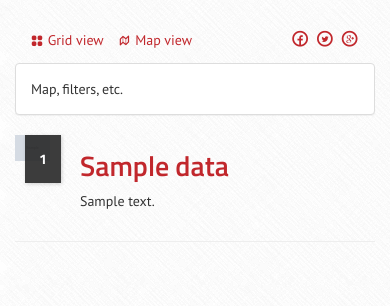
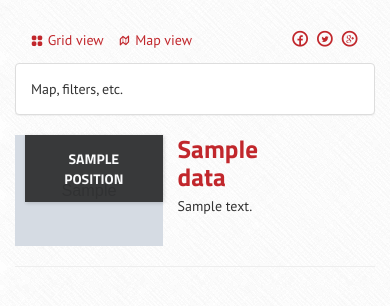
Before and after one commit to statesman/top-restaurants, a PHP site: template web/views/index.twig in a window 390 px wide. Shown: the part 115-421 px from the top of the page. Run offline with PHP 8.4, Linux system fonts and the light colour scheme; the template is opened without the code that fills it: most values are stand-ins (such as "Sample title", 1, 10 or a date in 2020); grey boxes marked "Sample" are stand-in pictures; some libraries are stand-ins or nearby versions.

Commit message:
Fix list numbering, add mobile list

```diff
--- a/dist/styles.css
+++ b/dist/styles.css
@@ -1434,11 +1434,19 @@ p.author {
   opacity: .9;
   box-shadow: 1px 1px 4px rgba(0, 0, 0, 0.2);
 }
+/* Mobile restaurnat list */
 .restaurant {
   margin-bottom: 20px;
 }
+.restaurant h2 {
+  font-weight: 700;
+  font-size: 25px;
+  line-height: 28px;
+  margin-top: 0;
+}
 .restaurant .img-wrapper {
   position: relative;
+  padding-right: 0;
 }
 .restaurant .img-wrapper .number {
   left: 25px;
@@ -1462,7 +1470,7 @@ p.author {
   width: 280px;
   float: left;
 }
-#slider .slider-item > img {
+#slider .slider-item img {
   width: 100%;
   height: auto;
 }
--- /dev/null
+++ b/web/views/_slider-item.twig
@@ -0,0 +1,7 @@
+<div class="slider-item">
+  <a href="{{loop.index0}}">
+    <h3 class="number">{{restaurant.position}}</h3>
+    <h2 class="name">{{restaurant.name}}</h2>
+    <img src="assets/cover/{{restaurant.coverimg}}" />
+  </a>
+</div>
--- a/web/views/base.twig
+++ b/web/views/base.twig
@@ -23,7 +23,7 @@
   <body>
 
     <div class="header col-xs-12">
-      <img class="center-block" src="assets/360logo.png" />
+      <img class="center-block img-responsive" src="assets/360logo.png" />
     </div>
 
     {% block superheader %}{% endblock %}
--- a/web/views/index.twig
+++ b/web/views/index.twig
@@ -21,22 +21,14 @@
       <div class="clearfix">
         {% for restaurant in data %}
           {% if loop.index is odd %}
-            <div class="slider-item">
-              <h3 class="number">{{loop.index}}</h3>
-              <h2 class="name">{{restaurant.name}}</h2>
-              <img src="assets/cover/{{restaurant.coverimg}}" />
-            </div>
+            {% include "_slider-item.twig" %}
           {% endif %}
         {% endfor %}
       </div>
       <div class="clearfix">
         {% for restaurant in data %}
           {% if loop.index is even %}
-            <div class="slider-item">
-              <h3 class="number">{{loop.index}}</h3>
-              <h2 class="name">{{restaurant.name}}</h2>
-              <img src="assets/cover/{{restaurant.coverimg}}" />
-            </div>
+            {% include "_slider-item.twig" %}
           {% endif %}
         {% endfor %}
       </div>
@@ -46,7 +38,9 @@
 
 {% block content %}
 
-  <div class="row">
+  {# Mobile restaurant list #}
+
+  <div class="row hidden-sm hidden-md hidden-lg">
 
     <div class="col-xs-12 col-md-4">
       <div class="panel panel-default">
@@ -57,26 +51,25 @@
     </div>
 
     <div class="col-xs-12 col-md-8">
-
       {% for restaurant in data %}
-
         <div class="restaurant row">
-          <div class="col-xs-2 col-sm-3 img-wrapper">
-            <h3 class="number">{{loop.index}}</h3>
-            <img class="img-responsive" src="assets/cover/{{restaurant.coverimg}}" />
-          </div>
-          <div class="col-xs-10 col-sm-9">
+          <a href="{{loop.index0}}">
+            <div class="col-xs-5 img-wrapper">
+              <h3 class="number">{{restaurant.position}}</h3>
+              <img class="img-responsive" src="assets/cover/{{restaurant.coverimg}}" />
+            </div>
+          </a>
+          <div class="col-xs-5">
             <a href="{{loop.index0}}"><h2>{{restaurant.name}}</h2></a>
             <p>{{restaurant.address}}</p>
           </div>
         </div>
-
         <hr />
-
       {% endfor %}
-
     </div>
 
   </div>
 
+  {# / Mobile list #}
+
 {% endblock %}
```
Also changed, not shown: data.json (+26 -0 lines), src/css/app.less (+9 -1 lines).
